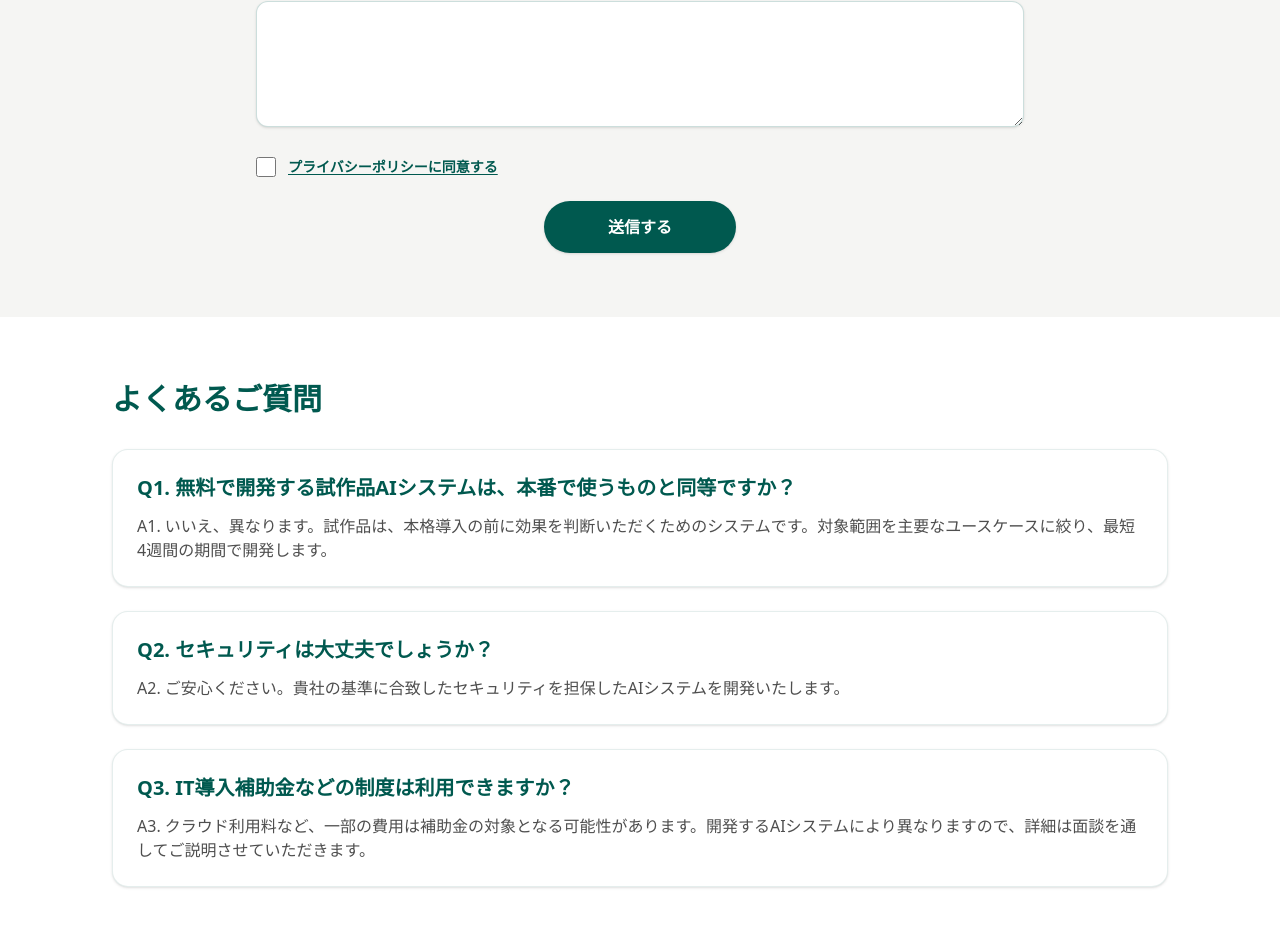
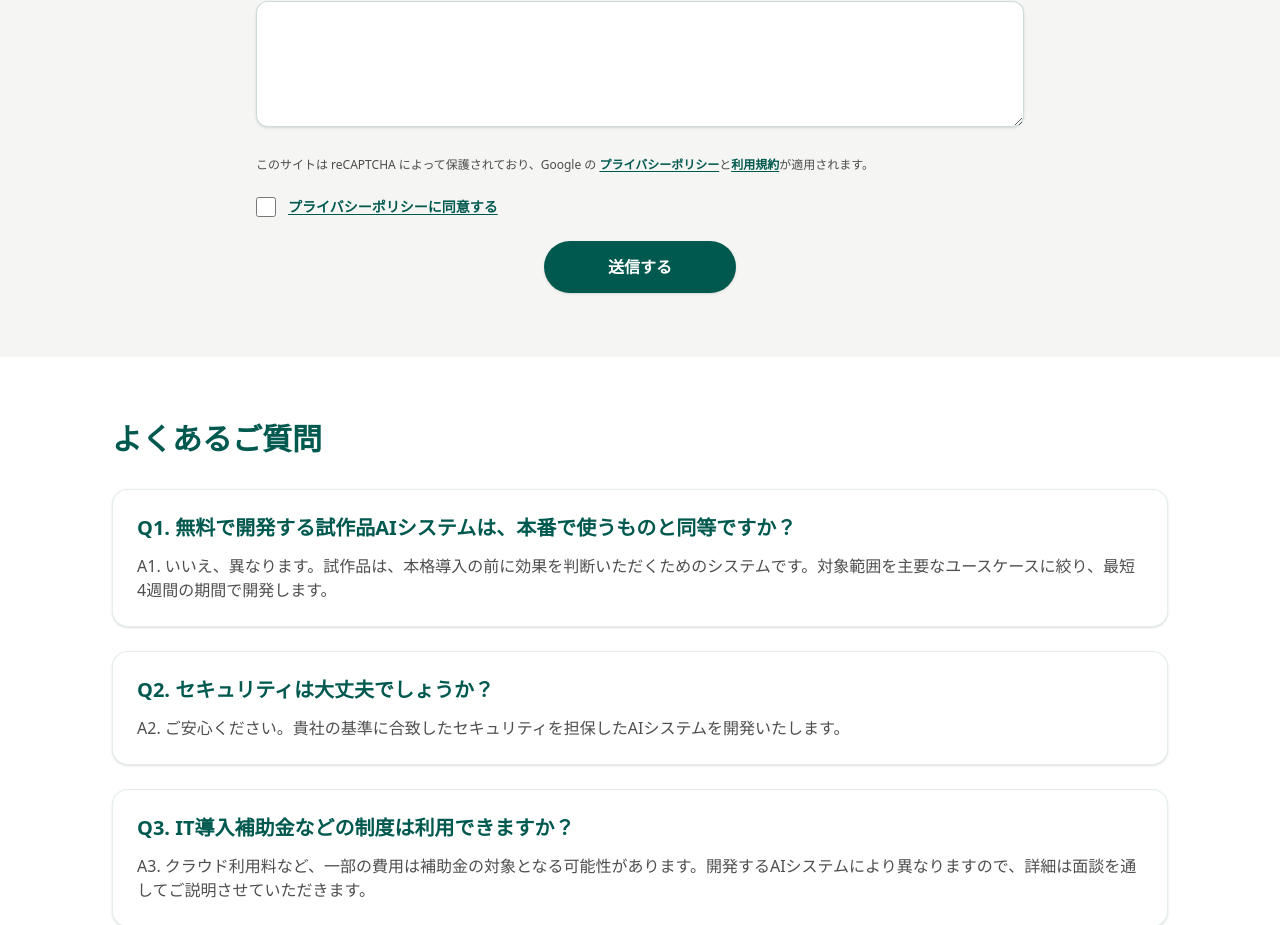
Before and after one commit to Shota44K/tomosu-ai, a Next.js app: page / in a window 1280 px wide. Shown: the part 5383-6308 px from the top of the page. Built offline with nearby package versions, Linux system fonts and the light colour scheme; no server answers.

Commit message:
v3 fix #7

```diff
--- a/components/home/ContactForm.tsx
+++ b/components/home/ContactForm.tsx
@@ -264,6 +264,11 @@ export default function ContactForm() {
         }
         strategy="afterInteractive"
       />
+      <style jsx global>{`
+        .grecaptcha-badge {
+          display: none !important;
+        }
+      `}</style>
       <div className="mx-auto max-w-6xl px-4 py-16 sm:px-6 md:px-8 lg:px-12">
         <h2 className="text-2xl font-bold text-primary md:text-3xl">まずはお気軽にお問合せください</h2>
 
@@ -383,6 +388,28 @@ export default function ContactForm() {
             />
           </div>
 
+          <p className="text-xs text-text/80">
+            このサイトは reCAPTCHA によって保護されており、Google の{' '}
+            <a
+              href="https://policies.google.com/privacy"
+              className="font-semibold text-primary underline underline-offset-2"
+              target="_blank"
+              rel="noopener noreferrer"
+            >
+              プライバシーポリシー
+            </a>
+            と
+            <a
+              href="https://policies.google.com/terms"
+              className="font-semibold text-primary underline underline-offset-2"
+              target="_blank"
+              rel="noopener noreferrer"
+            >
+              利用規約
+            </a>
+            が適用されます。
+          </p>
+
           {/* プライバシーポリシー同意 */}
           <div>
             <label className="flex items-center gap-3 text-sm text-text/80">
```
